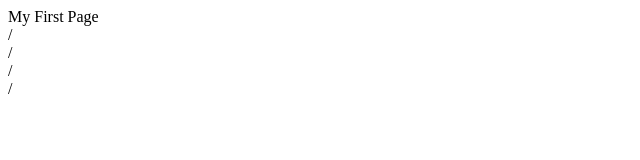
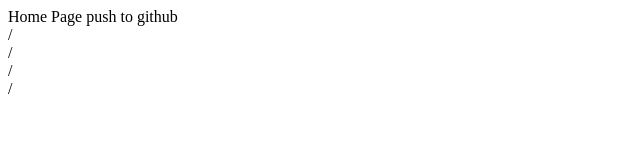
Before and after one commit to m2arvind/git-demo, a plain HTML site: page index.html in a window 1280 px wide. Shown: the whole page, without its empty margins (0-640 px from the left). Drawn offline with Linux system fonts and the light colour scheme.

Commit message:
updating index page for GH

```diff
--- a/index.html
+++ b/index.html
@@ -2,7 +2,7 @@
 <html lang="en-US">
 	<head>
 		<meta charset="UTF-8">
-		<tittle>My First Page</tittle>
+		<tittle>Home Page push to github</tittle>
 	</head>
 	<body>
 		<nav>/</nav>
```
